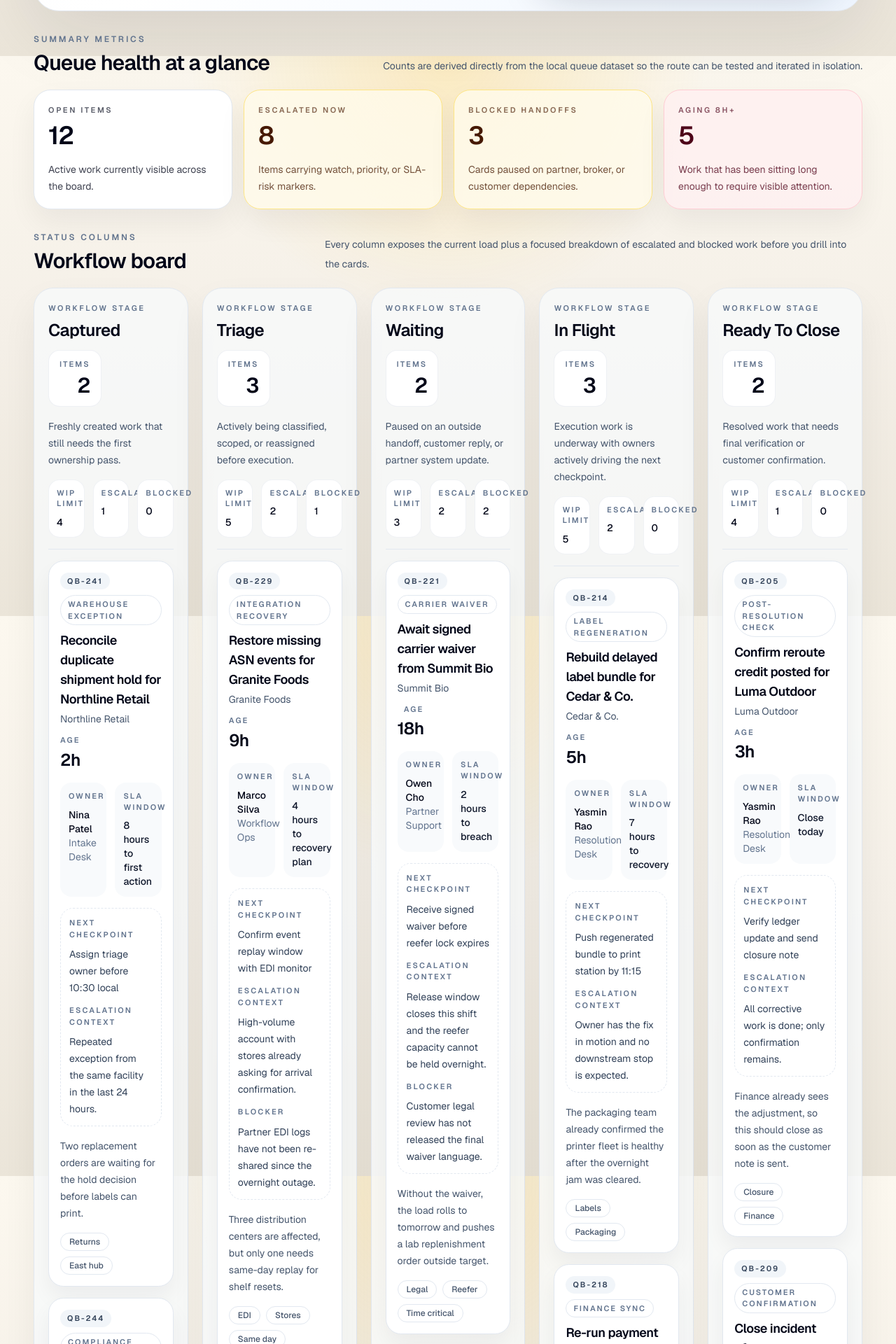
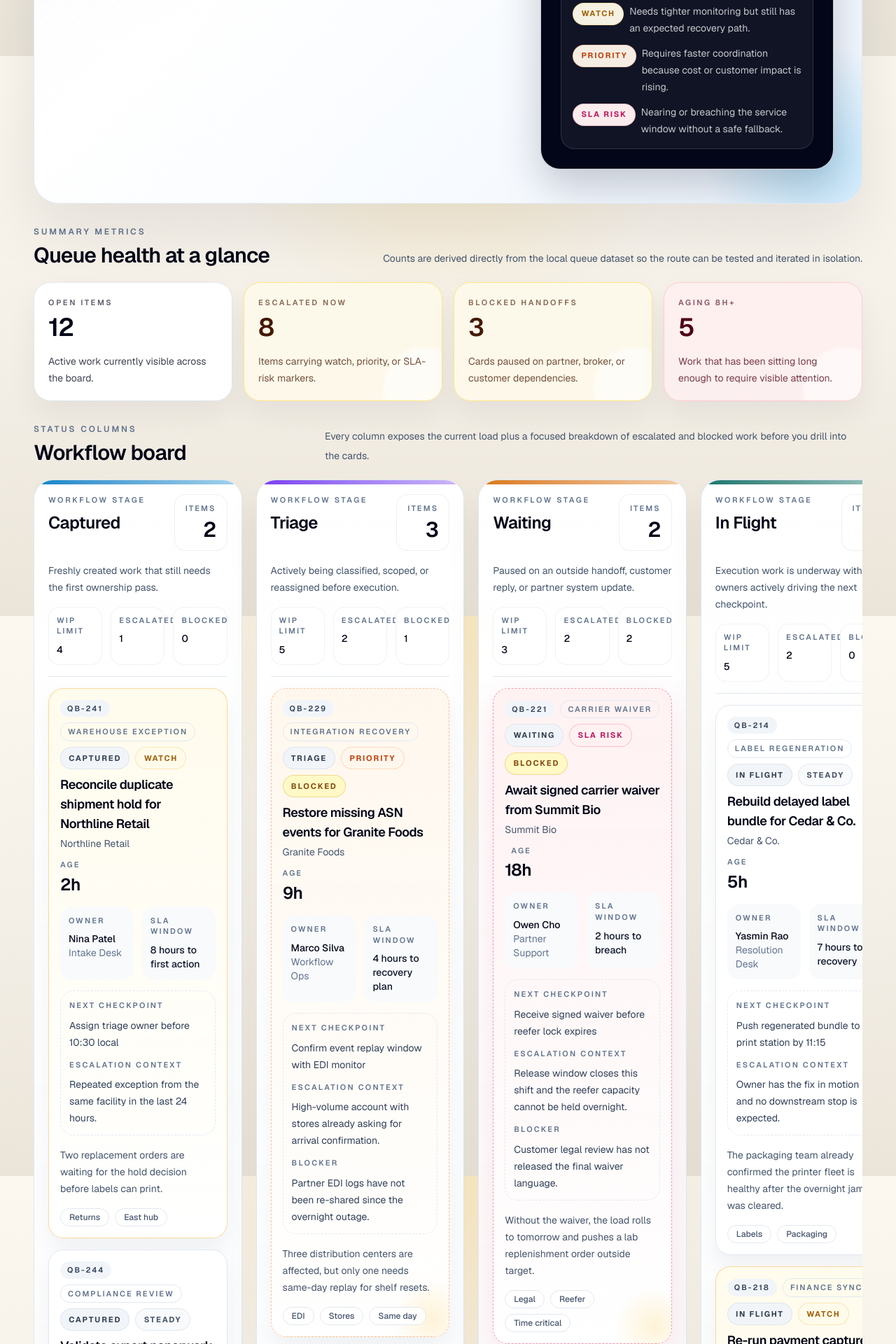
Before and after one commit to iamasx/api-test, a Next.js app: page /queue-board in a window 1280 px wide. Shown: the part 720-2640 px from the top of the page at 70% size. Built offline with nearby package versions, Linux system fonts and the light colour scheme.

Commit message:
feat: style queue board states

```diff
--- a/src/app/queue-board/_components/queue-column.tsx
+++ b/src/app/queue-board/_components/queue-column.tsx
@@ -1,4 +1,5 @@
 import type { QueueBoardColumn } from "../_data/queue-board-data";
+import styles from "../queue-board.module.css";
 import { QueueItemCard } from "./queue-item-card";
 
 export function QueueColumn({ column }: { column: QueueBoardColumn }) {
@@ -7,7 +8,7 @@ export function QueueColumn({ column }: { column: QueueBoardColumn }) {
   return (
     <section
       aria-labelledby={headingId}
-      className="flex min-h-full flex-col rounded-[1.75rem] border border-slate-200 bg-slate-50/80 p-4 shadow-[0_22px_50px_rgba(15,23,42,0.06)] sm:p-5"
+      className={`flex min-h-full flex-col rounded-[1.75rem] border border-slate-200 p-4 shadow-[0_22px_50px_rgba(15,23,42,0.06)] sm:p-5 ${styles.columnShell}`}
       data-column={column.id}
     >
       <div className="space-y-4 border-b border-slate-200 pb-4">
--- a/src/app/queue-board/_components/queue-item-card.tsx
+++ b/src/app/queue-board/_components/queue-item-card.tsx
@@ -1,4 +1,9 @@
 import type { QueueBoardColumn } from "../_data/queue-board-data";
+import {
+  queueEscalationLabels,
+  queueStatusLabels,
+} from "../_data/queue-board-data";
+import styles from "../queue-board.module.css";
 
 type QueueBoardCardItem = QueueBoardColumn["items"][number];
 
@@ -6,7 +11,7 @@ export function QueueItemCard({ item }: { item: QueueBoardCardItem }) {
   return (
     <article
       aria-labelledby={`${item.id}-title`}
-      className="rounded-[1.35rem] border border-slate-200 bg-white p-4 shadow-[0_16px_30px_rgba(15,23,42,0.05)]"
+      className={`rounded-[1.35rem] border border-slate-200 bg-white p-4 shadow-[0_16px_30px_rgba(15,23,42,0.05)] ${styles.queueCard}`}
       data-blocked={item.blocked}
       data-escalation={item.escalation}
     >
@@ -19,6 +24,27 @@ export function QueueItemCard({ item }: { item: QueueBoardCardItem }) {
             <span className="rounded-full border border-slate-200 px-2.5 py-1 text-[11px] font-semibold uppercase tracking-[0.18em] text-slate-500">
               {item.workflow}
             </span>
+          </div>
+          <div className="flex flex-wrap items-center gap-2">
+            <span className={`${styles.pill} ${styles.statusPill}`}>
+              {queueStatusLabels[item.status]}
+            </span>
+            <span
+              className={`${styles.pill} ${
+                item.escalation === "steady"
+                  ? styles.escalationSteady
+                  : item.escalation === "watch"
+                    ? styles.escalationWatch
+                    : item.escalation === "priority"
+                      ? styles.escalationPriority
+                      : styles.escalationSlaRisk
+              }`}
+            >
+              {queueEscalationLabels[item.escalation]}
+            </span>
+            {item.blocked ? (
+              <span className={`${styles.pill} ${styles.blockedPill}`}>Blocked</span>
+            ) : null}
           </div>
           <div className="space-y-1">
             <h3
@@ -90,7 +116,7 @@ export function QueueItemCard({ item }: { item: QueueBoardCardItem }) {
         {item.tags.map((tag) => (
           <li
             key={tag}
-            className="rounded-full border border-slate-200 px-3 py-1 text-xs font-medium text-slate-600"
+            className={`rounded-full border border-slate-200 px-3 py-1 text-xs font-medium text-slate-600 ${styles.tag}`}
           >
             {tag}
           </li>
--- a/src/app/queue-board/_components/queue-metric-card.tsx
+++ b/src/app/queue-board/_components/queue-metric-card.tsx
@@ -1,4 +1,5 @@
 import type { QueueBoardMetric } from "../_data/queue-board-data";
+import styles from "../queue-board.module.css";
 
 const metricToneClasses = {
   neutral: "border-slate-200 bg-white text-slate-950",
@@ -10,7 +11,7 @@ export function QueueMetricCard({ metric }: { metric: QueueBoardMetric }) {
   return (
     <article
       role="listitem"
-      className={`flex h-full flex-col gap-4 rounded-[1.5rem] border p-5 shadow-[0_18px_40px_rgba(15,23,42,0.06)] ${metricToneClasses[metric.tone]}`}
+      className={`flex h-full flex-col gap-4 rounded-[1.5rem] border p-5 shadow-[0_18px_40px_rgba(15,23,42,0.06)] ${styles.metricCard} ${metricToneClasses[metric.tone]}`}
     >
       <div className="space-y-2">
         <p className="text-[11px] font-semibold uppercase tracking-[0.24em] text-current/65">
--- a/src/app/queue-board/_data/queue-board-data.ts
+++ b/src/app/queue-board/_data/queue-board-data.ts
@@ -62,6 +62,21 @@ export type QueueBoardView = {
   escalatedItems: number;
   blockedItems: number;
   totalItems: number;
+};
+
+export const queueStatusLabels: Record<QueueStatusId, string> = {
+  captured: "Captured",
+  triage: "Triage",
+  waiting: "Waiting",
+  "in-flight": "In Flight",
+  ready: "Ready To Close",
+};
+
+export const queueEscalationLabels: Record<QueueEscalation, string> = {
+  steady: "Steady",
+  watch: "Watch",
+  priority: "Priority",
+  "sla-risk": "SLA Risk",
 };
 
 export const queueBoardColumns: QueueBoardColumnDefinition[] = [
--- a/src/app/queue-board/page.tsx
+++ b/src/app/queue-board/page.tsx
@@ -3,6 +3,7 @@ import Link from "next/link";
 import { QueueColumn } from "./_components/queue-column";
 import { QueueMetricCard } from "./_components/queue-metric-card";
 import { getQueueBoardView } from "./_data/queue-board-data";
+import styles from "./queue-board.module.css";
 
 export const metadata: Metadata = {
   title: "Queue Board",
@@ -15,9 +16,11 @@ export default function QueueBoardPage() {
 
   return (
     <main className="mx-auto flex w-full max-w-[96rem] flex-1 flex-col gap-8 px-6 py-10 sm:px-10 lg:px-12 lg:py-14">
-      <section className="overflow-hidden rounded-[2.25rem] border border-slate-200 bg-[linear-gradient(135deg,#f8fafc_0%,#ffffff_42%,#eff6ff_100%)] shadow-[0_30px_100px_rgba(15,23,42,0.1)]">
+      <section
+        className={`overflow-hidden rounded-[2.25rem] border border-slate-200 bg-[linear-gradient(135deg,#f8fafc_0%,#ffffff_42%,#eff6ff_100%)] shadow-[0_30px_100px_rgba(15,23,42,0.1)] ${styles.heroSurface}`}
+      >
         <div className="grid gap-8 px-6 py-8 sm:px-8 sm:py-10 lg:grid-cols-[minmax(0,1.4fr)_minmax(20rem,0.9fr)] lg:px-10 lg:py-12">
-          <div className="space-y-6">
+          <div className={`space-y-6 ${styles.heroPanel}`}>
             <div className="flex flex-wrap items-center gap-3">
               <p className="rounded-full bg-sky-100 px-3 py-1 text-xs font-semibold uppercase tracking-[0.24em] text-sky-800">
                 Queue Board
@@ -54,7 +57,9 @@ export default function QueueBoardPage() {
             </div>
           </div>
 
-          <aside className="rounded-[1.75rem] border border-white/80 bg-slate-950 p-6 text-white shadow-[0_24px_60px_rgba(15,23,42,0.22)] sm:p-7">
+          <aside
+            className={`rounded-[1.75rem] border border-white/80 bg-slate-950 p-6 text-white shadow-[0_24px_60px_rgba(15,23,42,0.22)] sm:p-7 ${styles.heroAside}`}
+          >
             <div className="space-y-5">
               <div>
                 <p className="text-[11px] font-semibold uppercase tracking-[0.24em] text-sky-200/80">
@@ -99,6 +104,36 @@ export default function QueueBoardPage() {
                   Summary metrics stay above the board while each stage tracks
                   volume, escalations, blockers, and item-level checkpoints.
                 </p>
+              </div>
+
+              <div className="rounded-[1.25rem] border border-white/12 bg-white/6 px-4 py-4">
+                <p className="text-[11px] font-semibold uppercase tracking-[0.2em] text-white/60">
+                  Escalation scale
+                </p>
+                <ul className={`mt-3 ${styles.legendList}`}>
+                  <li className={styles.legendItem}>
+                    <span className={`${styles.pill} ${styles.escalationWatch}`}>Watch</span>
+                    <span className="text-sm leading-6 text-white/76">
+                      Needs tighter monitoring but still has an expected recovery path.
+                    </span>
+                  </li>
+                  <li className={styles.legendItem}>
+                    <span className={`${styles.pill} ${styles.escalationPriority}`}>
+                      Priority
+                    </span>
+                    <span className="text-sm leading-6 text-white/76">
+                      Requires faster coordination because cost or customer impact is rising.
+                    </span>
+                  </li>
+                  <li className={styles.legendItem}>
+                    <span className={`${styles.pill} ${styles.escalationSlaRisk}`}>
+                      SLA Risk
+                    </span>
+                    <span className="text-sm leading-6 text-white/76">
+                      Nearing or breaching the service window without a safe fallback.
+                    </span>
+                  </li>
+                </ul>
               </div>
             </div>
           </aside>
@@ -151,13 +186,12 @@ export default function QueueBoardPage() {
           </p>
         </div>
 
-        <div
-          className="grid gap-5 xl:grid-cols-5"
-          data-testid="queue-board-columns"
-        >
-          {queueBoardView.columns.map((column) => (
-            <QueueColumn key={column.id} column={column} />
-          ))}
+        <div className={styles.boardScroller}>
+          <div className={styles.boardGrid} data-testid="queue-board-columns">
+            {queueBoardView.columns.map((column) => (
+              <QueueColumn key={column.id} column={column} />
+            ))}
+          </div>
         </div>
       </section>
     </main>
--- /dev/null
+++ b/src/app/queue-board/queue-board.module.css
@@ -0,0 +1,250 @@
+.heroSurface {
+  position: relative;
+  isolation: isolate;
+}
+
+.heroSurface::before {
+  content: "";
+  position: absolute;
+  inset: auto -6rem -6rem auto;
+  width: 20rem;
+  height: 20rem;
+  border-radius: 9999px;
+  background:
+    radial-gradient(circle, rgba(14, 165, 233, 0.22) 0%, rgba(14, 165, 233, 0) 72%);
+  pointer-events: none;
+}
+
+.heroSurface::after {
+  content: "";
+  position: absolute;
+  inset: 0;
+  background:
+    linear-gradient(115deg, rgba(255, 255, 255, 0.75), rgba(255, 255, 255, 0) 40%),
+    radial-gradient(circle at top left, rgba(226, 232, 240, 0.72), rgba(226, 232, 240, 0) 48%);
+  opacity: 0.8;
+  pointer-events: none;
+}
+
+.heroPanel,
+.heroAside {
+  position: relative;
+  z-index: 1;
+}
+
+.heroAside {
+  backdrop-filter: blur(12px);
+}
+
+.legendList {
+  display: grid;
+  gap: 0.75rem;
+}
+
+.legendItem {
+  display: grid;
+  gap: 0.5rem;
+  grid-template-columns: auto 1fr;
+  align-items: start;
+}
+
+.metricCard {
+  position: relative;
+  overflow: hidden;
+}
+
+.metricCard::after {
+  content: "";
+  position: absolute;
+  right: -2.25rem;
+  bottom: -2.75rem;
+  width: 7.5rem;
+  height: 7.5rem;
+  border-radius: 9999px;
+  background: rgba(255, 255, 255, 0.55);
+  filter: blur(2px);
+  pointer-events: none;
+}
+
+.metricCard > * {
+  position: relative;
+  z-index: 1;
+}
+
+.boardScroller {
+  overflow-x: auto;
+  padding-bottom: 0.5rem;
+  scrollbar-width: thin;
+}
+
+.boardGrid {
+  display: grid;
+  grid-template-columns: repeat(5, minmax(18.5rem, 1fr));
+  gap: 1.25rem;
+  min-width: 98rem;
+}
+
+.columnShell {
+  position: relative;
+  overflow: hidden;
+  background:
+    linear-gradient(180deg, rgba(255, 255, 255, 0.85), rgba(248, 250, 252, 0.95)),
+    linear-gradient(135deg, rgba(255, 255, 255, 0.9), rgba(241, 245, 249, 0.8));
+}
+
+.columnShell::before {
+  content: "";
+  position: absolute;
+  inset: 0 0 auto;
+  height: 0.35rem;
+  background: linear-gradient(90deg, var(--column-accent), color-mix(in srgb, var(--column-accent) 36%, white));
+}
+
+.columnShell[data-column="captured"] {
+  --column-accent: #0284c7;
+}
+
+.columnShell[data-column="triage"] {
+  --column-accent: #7c3aed;
+}
+
+.columnShell[data-column="waiting"] {
+  --column-accent: #d97706;
+}
+
+.columnShell[data-column="in-flight"] {
+  --column-accent: #0f766e;
+}
+
+.columnShell[data-column="ready"] {
+  --column-accent: #059669;
+}
+
+.queueCard {
+  position: relative;
+  overflow: hidden;
+  transition:
+    transform 180ms ease,
+    box-shadow 180ms ease,
+    border-color 180ms ease;
+}
+
+.queueCard:hover {
+  transform: translateY(-2px);
+  box-shadow: 0 18px 40px rgba(15, 23, 42, 0.1);
+}
+
+.queueCard[data-escalation="watch"] {
+  border-color: rgba(245, 158, 11, 0.38);
+  background: linear-gradient(180deg, rgba(255, 251, 235, 0.92), rgba(255, 255, 255, 0.98));
+}
+
+.queueCard[data-escalation="priority"] {
+  border-color: rgba(249, 115, 22, 0.42);
+  background: linear-gradient(180deg, rgba(255, 247, 237, 0.96), rgba(255, 255, 255, 0.98));
+}
+
+.queueCard[data-escalation="sla-risk"] {
+  border-color: rgba(225, 29, 72, 0.42);
+  background: linear-gradient(180deg, rgba(255, 241, 242, 0.96), rgba(255, 255, 255, 0.99));
+  box-shadow: 0 20px 50px rgba(225, 29, 72, 0.12);
+}
+
+.queueCard[data-blocked="true"] {
+  border-style: dashed;
+}
+
+.queueCard[data-blocked="true"]::after {
+  content: "";
+  position: absolute;
+  inset: auto -2rem -2rem auto;
+  width: 7rem;
+  height: 7rem;
+  border-radius: 9999px;
+  background: radial-gradient(circle, rgba(251, 191, 36, 0.18) 0%, rgba(251, 191, 36, 0) 72%);
+  pointer-events: none;
+}
+
+.queueCard > * {
+  position: relative;
+  z-index: 1;
+}
+
+.pill {
+  display: inline-flex;
+  align-items: center;
+  justify-content: center;
+  border-radius: 9999px;
+  padding: 0.42rem 0.7rem;
+  font-size: 0.7rem;
+  font-weight: 700;
+  letter-spacing: 0.16em;
+  text-transform: uppercase;
+}
+
+.statusPill {
+  border: 1px solid rgba(148, 163, 184, 0.2);
+  background: rgba(241, 245, 249, 0.95);
+  color: rgb(51 65 85);
+}
+
+.escalationSteady {
+  border: 1px solid rgba(148, 163, 184, 0.2);
+  background: rgba(248, 250, 252, 0.95);
+  color: rgb(71 85 105);
+}
+
+.escalationWatch {
+  border: 1px solid rgba(245, 158, 11, 0.24);
+  background: rgba(255, 251, 235, 0.96);
+  color: rgb(161 98 7);
+}
+
+.escalationPriority {
+  border: 1px solid rgba(249, 115, 22, 0.22);
+  background: rgba(255, 247, 237, 0.96);
+  color: rgb(194 65 12);
+}
+
+.escalationSlaRisk {
+  border: 1px solid rgba(225, 29, 72, 0.22);
+  background: rgba(255, 241, 242, 0.98);
+  color: rgb(190 24 93);
+}
+
+.blockedPill {
+  border: 1px solid rgba(202, 138, 4, 0.28);
+  background: rgba(254, 249, 195, 0.94);
+  color: rgb(133 77 14);
+}
+
+.tag {
+  background: rgba(255, 255, 255, 0.82);
+  backdrop-filter: blur(8px);
+}
+
+@media (max-width: 1279px) {
+  .boardGrid {
+    min-width: 92rem;
+  }
+}
+
+@media (max-width: 767px) {
+  .heroSurface::before {
+    width: 14rem;
+    height: 14rem;
+    right: -4rem;
+    bottom: -4rem;
+  }
+
+  .boardGrid {
+    min-width: 80rem;
+  }
+}
+
+@media (min-width: 1440px) {
+  .boardGrid {
+    min-width: 0;
+    grid-template-columns: repeat(5, minmax(0, 1fr));
+  }
+}
```
